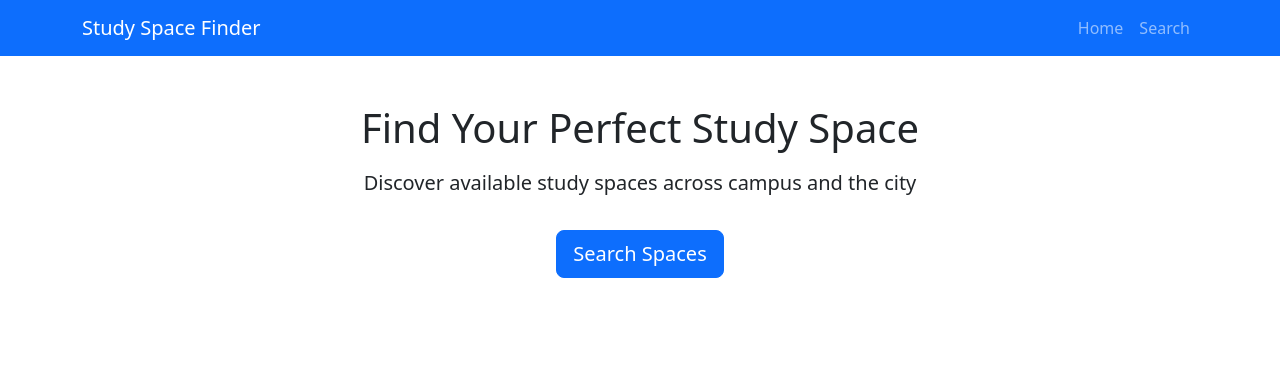
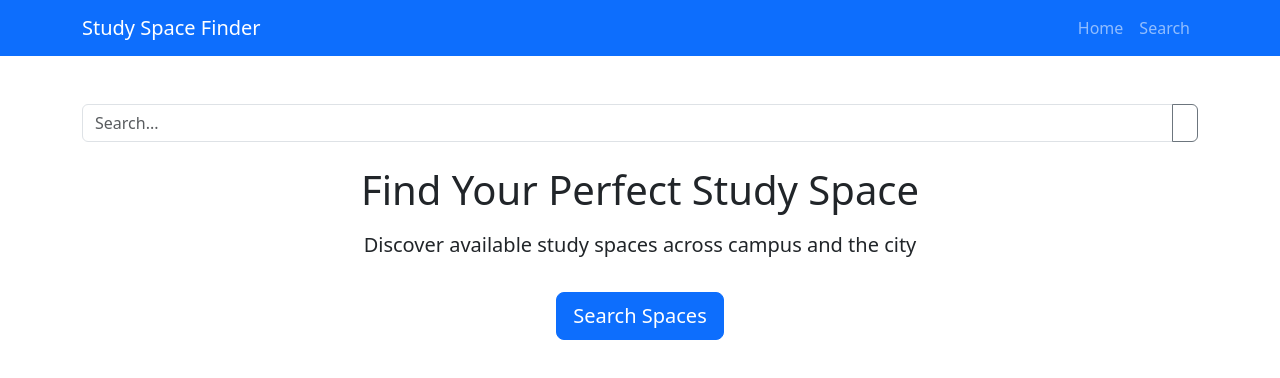
Before and after one commit to maxim-club/SoftwareEngineeringGroupCW, a React (Create React App) app in the folder frontend/: page / in a window 1280 px wide. Shown: the top 378 px of the page. Built offline with nearby package versions, Linux system fonts and the light colour scheme.

Commit message:
Add SearchBar component and integrate into Home

```diff
--- a/frontend/package.json
+++ b/frontend/package.json
@@ -12,6 +12,7 @@
     "bootstrap": "^5.3.8",
     "react": "^19.2.1",
     "react-bootstrap": "^2.10.10",
+    "react-bootstrap-icons": "^1.11.6",
     "react-dom": "^19.2.1",
     "react-router-dom": "^7.10.1",
     "react-scripts": "5.0.1",
--- a/frontend/src/App.js
+++ b/frontend/src/App.js
@@ -2,8 +2,6 @@ import { BrowserRouter as Router, Routes, Route } from 'react-router-dom';
 import AppNavbar from './components/Navbar';
 import Home from './pages/Home';
 import Search from './pages/Search';
-import BackendTest from "./components/BackendTest";
-
 
 function App() {
     return (
@@ -12,7 +10,6 @@ function App() {
             <Routes>
                 <Route path="/" element={<Home />} />
                 <Route path="/search" element={<Search />} />
-                <Route path="/backendtest" element={<BackendTest />} />
             </Routes>
         </Router>
     );
--- /dev/null
+++ b/frontend/src/components/SearchBar.jsx
@@ -0,0 +1,23 @@
+import { InputGroup, FormControl, Button } from "react-bootstrap";
+import { Funnel } from "react-bootstrap-icons"; // icon library
+
+function SearchBar({ value, onChange, onFilterClick }) {
+  return (
+    <InputGroup>
+      <FormControl
+        placeholder="Search..."
+        value={value}
+        onChange={(e) => onChange(e.target.value)}
+      />
+
+      <Button
+        variant="outline-secondary"
+        onClick={onFilterClick}
+      >
+        <Funnel />
+      </Button>
+    </InputGroup>
+  );
+}
+
+export default SearchBar;
--- a/frontend/src/pages/Home.jsx
+++ b/frontend/src/pages/Home.jsx
@@ -1,16 +1,43 @@
 import { Container, Button } from 'react-bootstrap';
 import { Link } from 'react-router-dom';
+import { useState } from 'react';
+import SearchBar from '../components/SearchBar';
 
 function Home() {
+  const [searchInput, setSearchInput] = useState("");
+
+  const handleFilterClick = () => {
+    console.log("Filter button clicked");
+  };
+
   return (
     <Container className="text-center mt-5">
+
+      <div className="mb-4">
+        <SearchBar
+          value={searchInput}
+          onChange={setSearchInput}
+          placeholder="Search study spaces..."
+          onFilterClick={handleFilterClick}
+        />
+      </div>
+
       <h1>Find Your Perfect Study Space</h1>
+
       <p className="lead mt-3">
         Discover available study spaces across campus and the city
       </p>
-      <Button variant="primary" size="lg" as={Link} to="/search" className="mt-3">
+
+      <Button
+        variant="primary"
+        size="lg"
+        as={Link}
+        to="/search"
+        className="mt-3"
+      >
         Search Spaces
       </Button>
+
     </Container>
   );
 }
```
Also changed, not shown: 1 other file (tests, documents, lock files or other folders).
